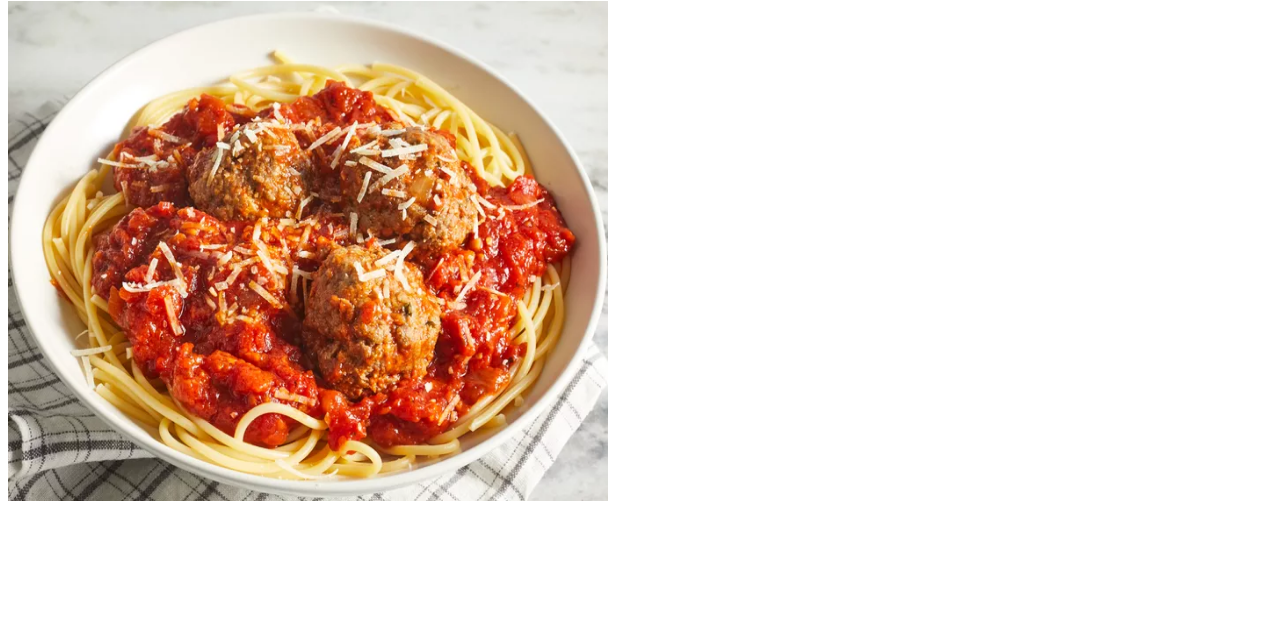
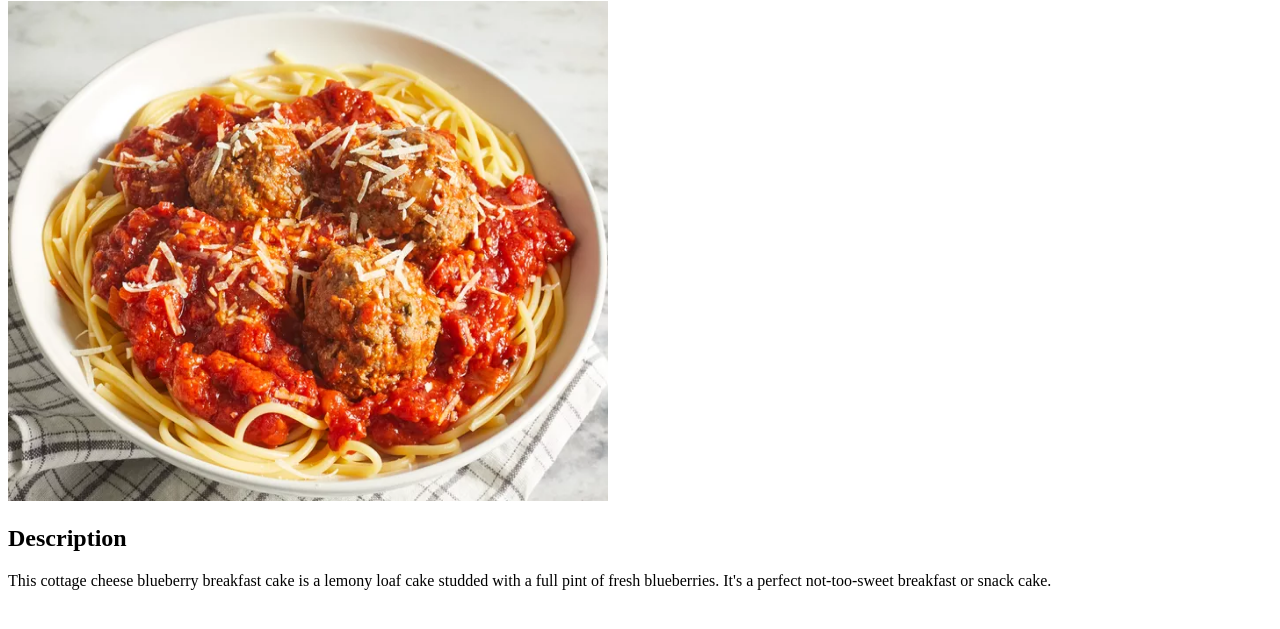
Before and after one commit to Exyrz/odin-recipes, a plain HTML site: page recipes/cottage-cheese-cake.html in a window 1280 px wide. Shown: the part 113-742 px from the top of the page. Drawn offline with Linux system fonts and the light colour scheme; files whose address does not match are found by name.

Commit message:
Add description

```diff
--- a/recipes/cottage-cheese-cake.html
+++ b/recipes/cottage-cheese-cake.html
@@ -10,5 +10,7 @@
         <p><a href="../index.html" target="_self"><strong>Home</strong></a></p>
         <h1>Cottage cheese blueberry cake</h1>
         <img src="../images/cottage-cheese-cake/Heading.webp" alt="Sliced cottage cheese blueberry cake on a wooden board with cups of coffee in the background" height="500" width="600">
+        <h2>Description</h2>
+        <p>This cottage cheese blueberry breakfast cake is a lemony loaf cake studded with a full pint of fresh blueberries. It's a perfect not-too-sweet breakfast or snack cake.</p>
     </body>
 </html>
```
